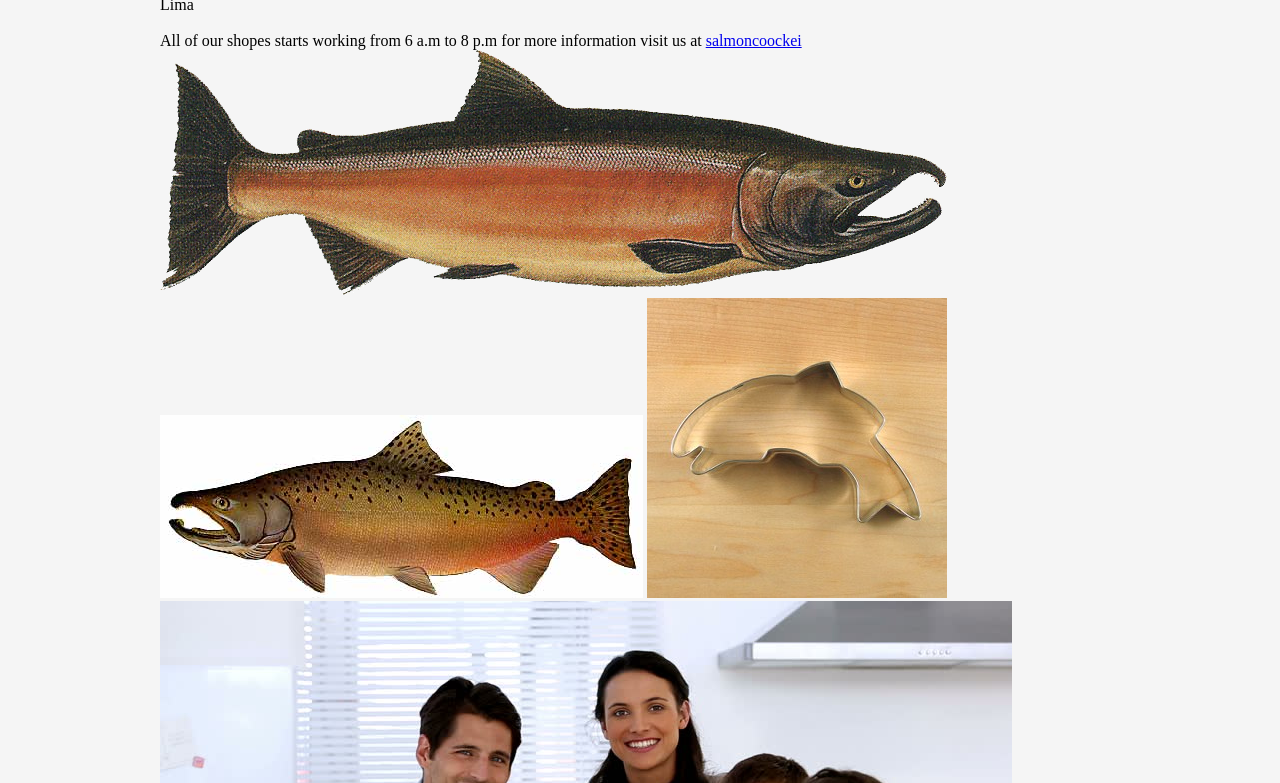
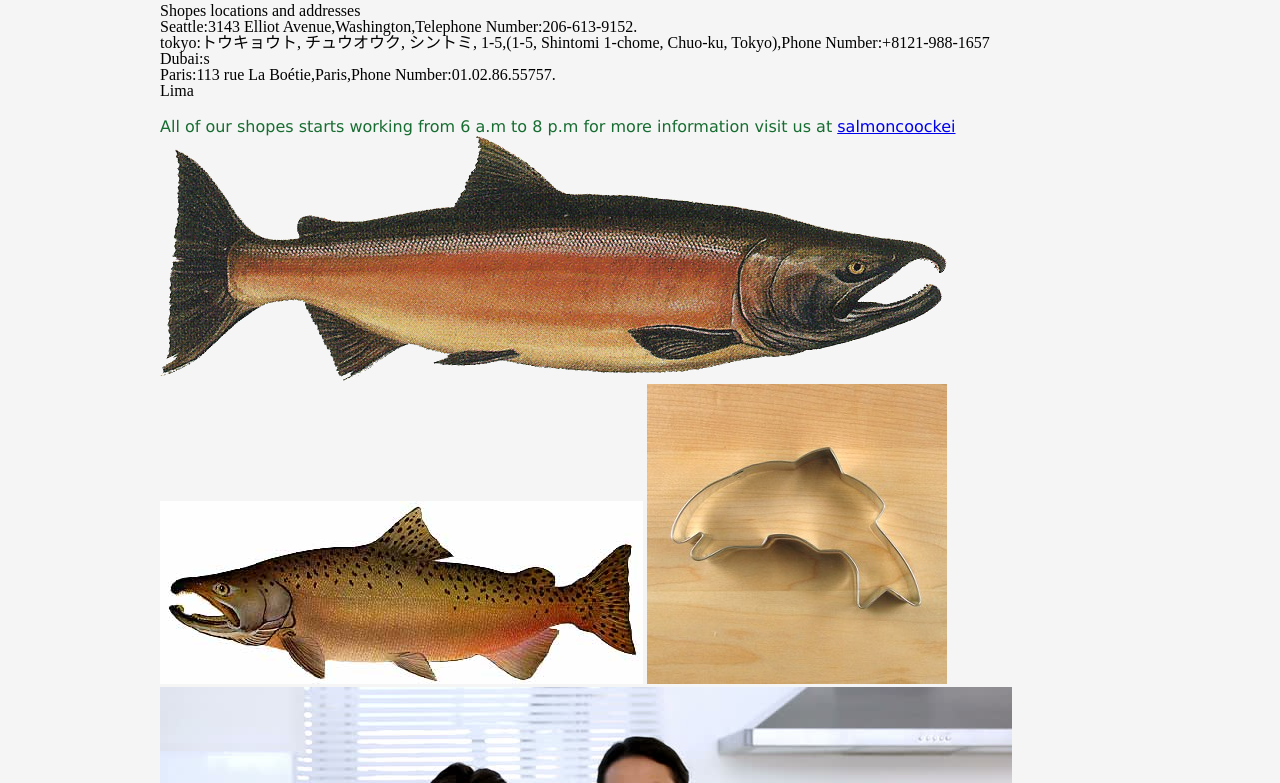
Before and after one commit to Hussein66253/cookie-stand, a plain HTML site: page index.html in a window 1280 px wide. Shown: the part 103-886 px from the top of the page. Drawn offline with Linux system fonts and the light colour scheme.

Commit message:
index edited

```diff
--- a/css/index.css
+++ b/css/index.css
@@ -24,6 +24,7 @@
     font-size: 25px;
     padding-left: 25px;
     text-align: center;
+    opacity: 0.8;
 }
  nav a {
             padding-right: 50px;
@@ -43,6 +44,16 @@ body header nav ul li {
           }
 body main section p {
     margin-top: 20px;
+    color: rgb(23, 109, 49);
+    font-family: 'Lucida Sans', 'Lucida Sans Regular', 'Lucida Grande', 'Lucida Sans Unicode', Geneva, Verdana, sans-serif;
+}
+#locaAndAdd {
+    margin: 11%;
+
+}
+
+ p {
+    font: italic;
 }
             footer {
 
@@ -53,14 +64,3 @@ footer {
                 padding: 10px;
                 margin-top: 25px;
             }
-/*
-body{
-    background-color: #f5f5f5;
-
-}
-body header nav {
-    position: fixed;
-    margin: 0px;
-    float: left;
-    background-color: white;
-}
--- a/index.html
+++ b/index.html
@@ -23,13 +23,13 @@
     </header>
     <main>
         <section>
-            <p>
+            <p id =locaAndAdd >
                <h2>Shopes locations and addresses</h2>
                 <ul>
-                    <li>Seattle:</li>
-                    <li>tokyo</li>
-                    <li>Dubai</li>
-                    <li>Paris</li>
+                    <li>Seattle:3143 Elliot Avenue,Washington,Telephone Number:206-613-9152.</li>
+                    <li>tokyo:トウキョウト, チュウオウク, シントミ, 1-5,(1-5, Shintomi 1-chome, Chuo-ku, Tokyo),Phone Number:+8121-988-1657</li>
+                    <li>Dubai:s</li>
+                    <li>Paris:113  rue La Boétie,Paris,Phone Number:01.02.86.55757.</li>
                     <li>Lima</li>
                 </ul>
             </p>
```
Lines whose indentation alone changed are shown as unchanged.
